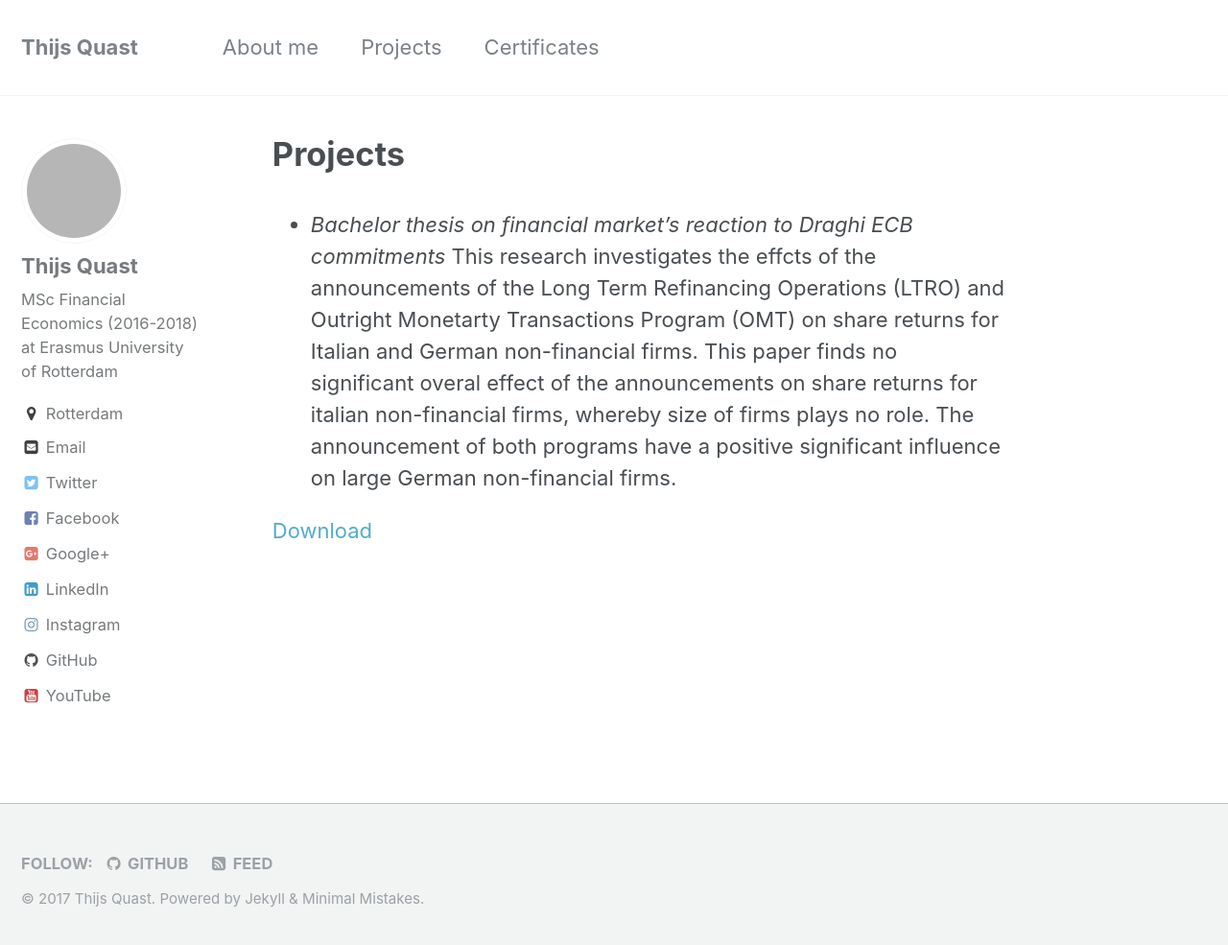
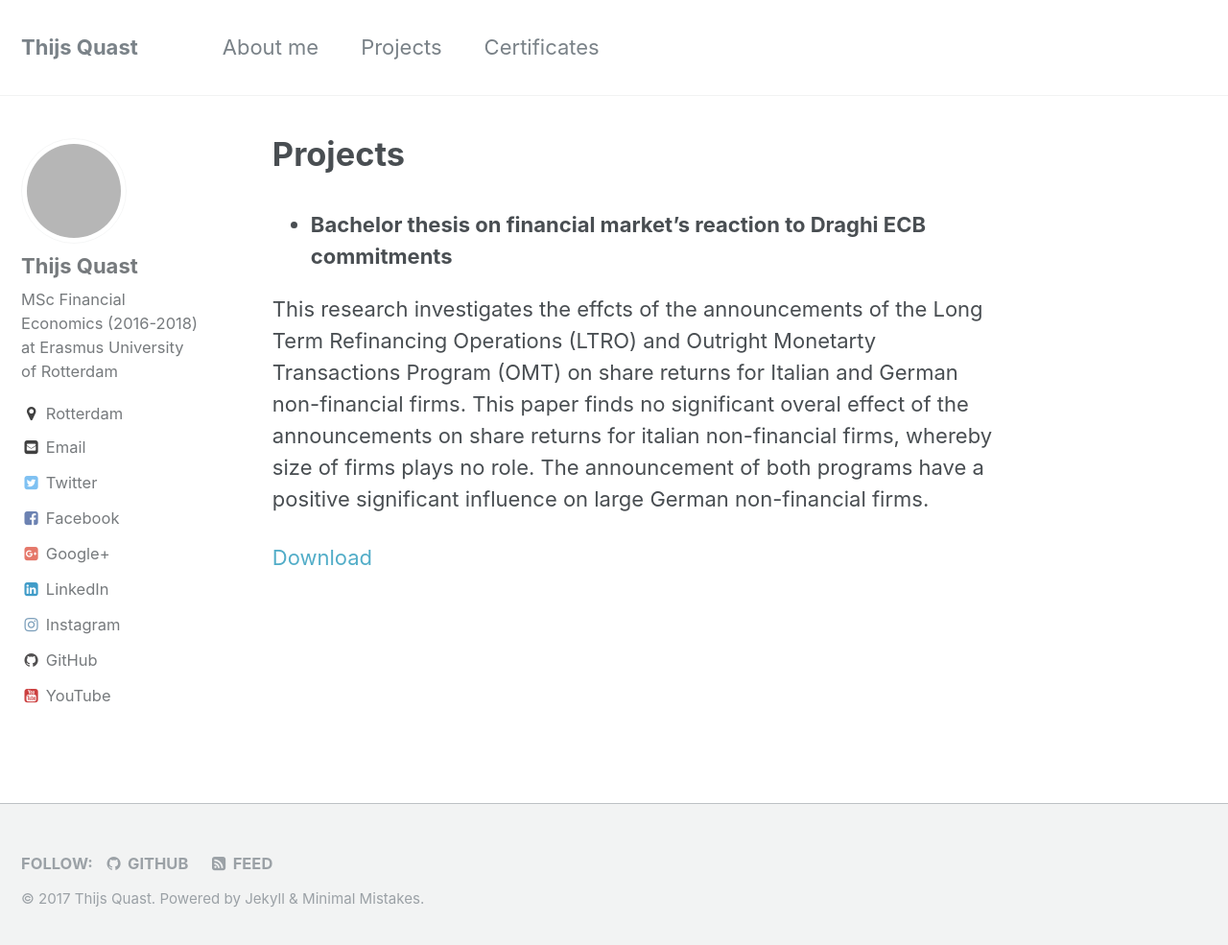
Before and after one commit to Thijsq/thijsq.github.io, a Jekyll site: the page built from _pages/projects.md, in a window 1280 px wide and 992 px high. Shown: the top 985 px of the window at 96% size. Built offline with Jekyll 4.4.1, drawn with Linux system fonts in a browser that asks for light colours; grey boxes are pictures that could not be loaded.

```diff
--- a/_pages/projects.md
+++ b/_pages/projects.md
@@ -5,7 +5,8 @@ permalink: /projects/
 author_profile: true
 ---
 
-+ *Bachelor thesis on financial market's reaction to Draghi ECB commitments*
++ **Bachelor thesis on financial market's reaction to Draghi ECB commitments**
+
 This research investigates the effcts of the announcements of the Long Term Refinancing Operations (LTRO) and Outright Monetarty Transactions Program (OMT) on share returns for Italian and German non-financial firms. This paper finds no significant overal effect of the announcements on share returns for italian non-financial firms, whereby size of firms plays no role. The announcement of both programs have a positive significant influence on large German non-financial firms.
 
 [Download](https://github.com/Thijsq/Bachelor-Thesis-on-ECB-commitments/raw/master/385572tqThijsQuast.pdf)
```
